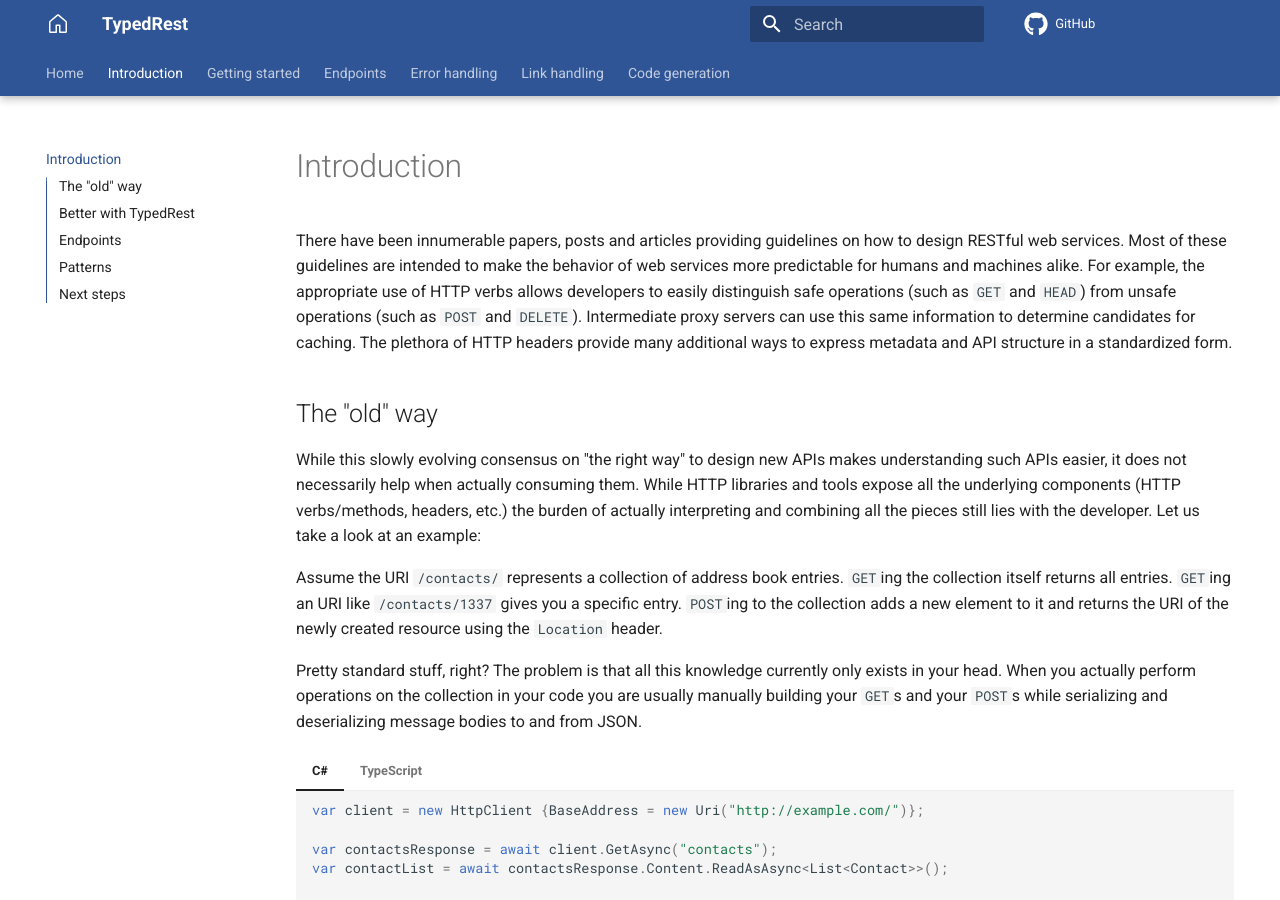
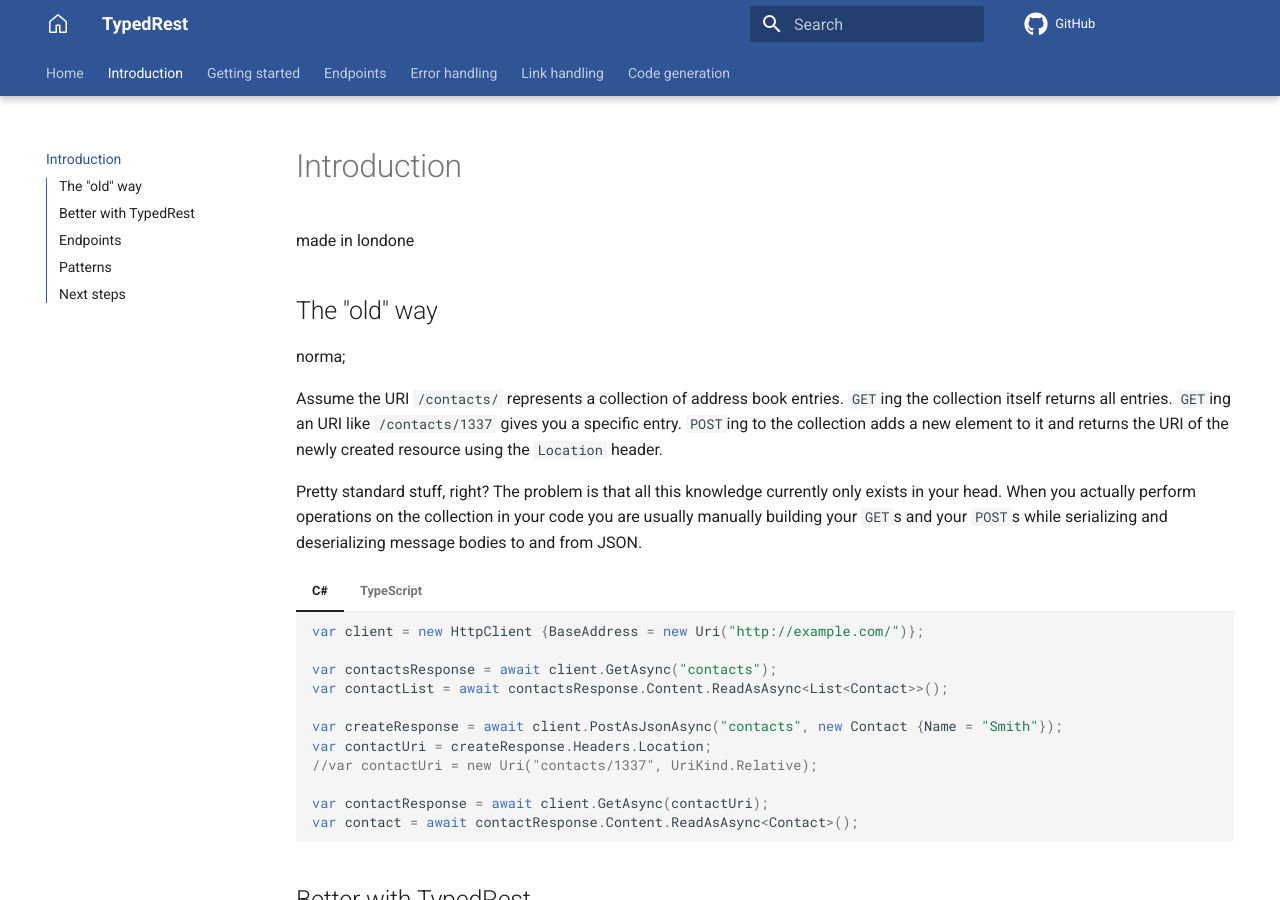
Before and after one commit to TypedRest/docs, an MkDocs documentation site: the page built from docs/introduction.md, in a window 1280 px wide and 900 px high. Built offline with MkDocs 1.6.1 and Material for MkDocs 9.7.7, drawn with Linux system fonts in a browser that asks for light colours; comment, search, counter and statistics services are not loaded.

Commit message:
Update introduction.md

```diff
--- a/docs/introduction.md
+++ b/docs/introduction.md
@@ -1,10 +1,9 @@
 # Introduction
-
-There have been innumerable papers, posts and articles providing guidelines on how to design RESTful web services. Most of these guidelines are intended to make the behavior of web services more predictable for humans and machines alike. For example, the appropriate use of HTTP verbs allows developers to easily distinguish safe operations (such as `GET` and `HEAD`) from unsafe operations (such as `POST` and `DELETE`). Intermediate proxy servers can use this same information to determine candidates for caching. The plethora of HTTP headers provide many additional ways to express metadata and API structure in a standardized form.
+made in londone
 
 ## The "old" way
 
-While this slowly evolving consensus on "the right way" to design new APIs makes understanding such APIs easier, it does not necessarily help when actually consuming them. While HTTP libraries and tools expose all the underlying components (HTTP verbs/methods, headers, etc.) the burden of actually interpreting and combining all the pieces still lies with the developer. Let us take a look at an example:
+norma;
 
 Assume the URI `/contacts/` represents a collection of address book entries. `GET`ing the collection itself returns all entries. `GET`ing an URI like `/contacts/1337` gives you a specific entry. `POST`ing to the collection adds a new element to it and returns the URI of the newly created resource using the `Location` header.
 
```
